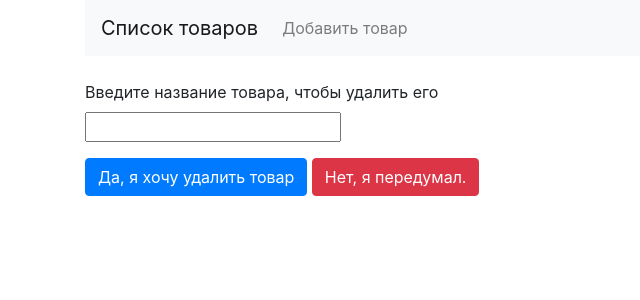
After one commit to dmitriy-amelin/hw-48, a Django app: page /1/delete/ in a window 1280 px wide. The commit adds this page. Shown: the top 300 px of the page, without its empty margins (0-640 px from the left). Run offline with Django 3.2, Linux system fonts and the light colour scheme; data comes from the database, SQL or seed files in the repository.

Commit message:
Добавлено удаление товара

```diff
--- a/hw_48/market/forms.py
+++ b/hw_48/market/forms.py
@@ -8,3 +8,7 @@ class ProductForm(forms.ModelForm):
     class Meta:
         model = Product
         fields = ['name', 'description', 'category', 'balance', 'price']
+
+
+class ProductDeleteForm(forms.Form):
+    name = forms.CharField(max_length=120, required=True, label='Введите название товара, чтобы удалить его')
--- /dev/null
+++ b/hw_48/market/templates/product-delete.html
@@ -0,0 +1,12 @@
+{% extends 'base.html' %}
+
+{% block title %}Удаление товара{% endblock %}
+    <h2>Вы уверены, что хотите удалить товар?</h2>
+
+{% block content%}
+    <form action="{% url "product-delete" product.id %}", method="POST">
+         {% include 'product_form.html' with button_text="Да, я хочу удалить товар" %}
+
+        <a class="btn btn-danger" role="button" href="{% url "product-view" product.id %}">Нет, я передумал.</a>
+    </form>
+{% endblock content %}
--- a/hw_48/market/templates/product_view.html
+++ b/hw_48/market/templates/product_view.html
@@ -13,7 +13,7 @@
         <p class="card-text">Цена: {{ product.price }} сом</p>
         <p class="card-text">Остаток: {{ product.balance }} шт</p>
         <a href="{% url "product-update" product.id %}" class="btn btn-primary">Изменение товара</a>
-        <a href="{% url "product-view" product.id %}" class="btn btn-primary">Удаление товара</a>
+        <a href="{% url "product-delete" product.id %}" class="btn btn-primary">Удаление товара</a>
 
     </div>
 </div>
--- a/hw_48/market/urls.py
+++ b/hw_48/market/urls.py
@@ -1,7 +1,7 @@
 from django.urls import path
 
 from market.views import (
-    index_view, product_view, product_add, product_update,
+    index_view, product_view, product_add, product_update, product_delete,
 
 )
 
@@ -9,6 +9,8 @@ urlpatterns = [
     path('', index_view, name='product-list'),
     path('product/<int:pk>/', product_view, name='product-view'),
     path('product/add/', product_add, name='product-add'),
-    path('<int:pk>/update/', product_update, name='product-update')
+    path('<int:pk>/update/', product_update, name='product-update'),
+    path('<int:pk>/delete/', product_delete, name='product-delete'),
+
 
 ]
--- a/hw_48/market/views.py
+++ b/hw_48/market/views.py
@@ -1,5 +1,5 @@
 from django.shortcuts import render, get_object_or_404, redirect
-from market.forms import ProductForm
+from market.forms import ProductForm, ProductDeleteForm
 from market.models import Product, category_choices
 
 
@@ -56,3 +56,20 @@ def product_update(request, pk):
             return redirect('product-view', pk=product.id)
 
         return render(request, 'product_update.html', context={'form': form, 'product': product})
+
+
+def product_delete(request, pk):
+    product = get_object_or_404(Product, id=pk)
+
+    if request.method == 'GET':
+        form = ProductDeleteForm()
+        return render(request, 'product-delete.html', context={'product': product, 'form': form})
+    elif request.method == 'POST':
+        form = ProductDeleteForm(data=request.POST)
+        if form.is_valid():
+            if form.cleaned_data['name'] != product.name:
+                form.errors['name'] = ['Название товара не совпадает']
+                return render(request, 'product-delete.html', context={'product': product, 'form': form})
+            product.delete()
+            return redirect('product-list')
+        return render(request, 'product-delete.html', context={'product': product, 'form': form})
```
